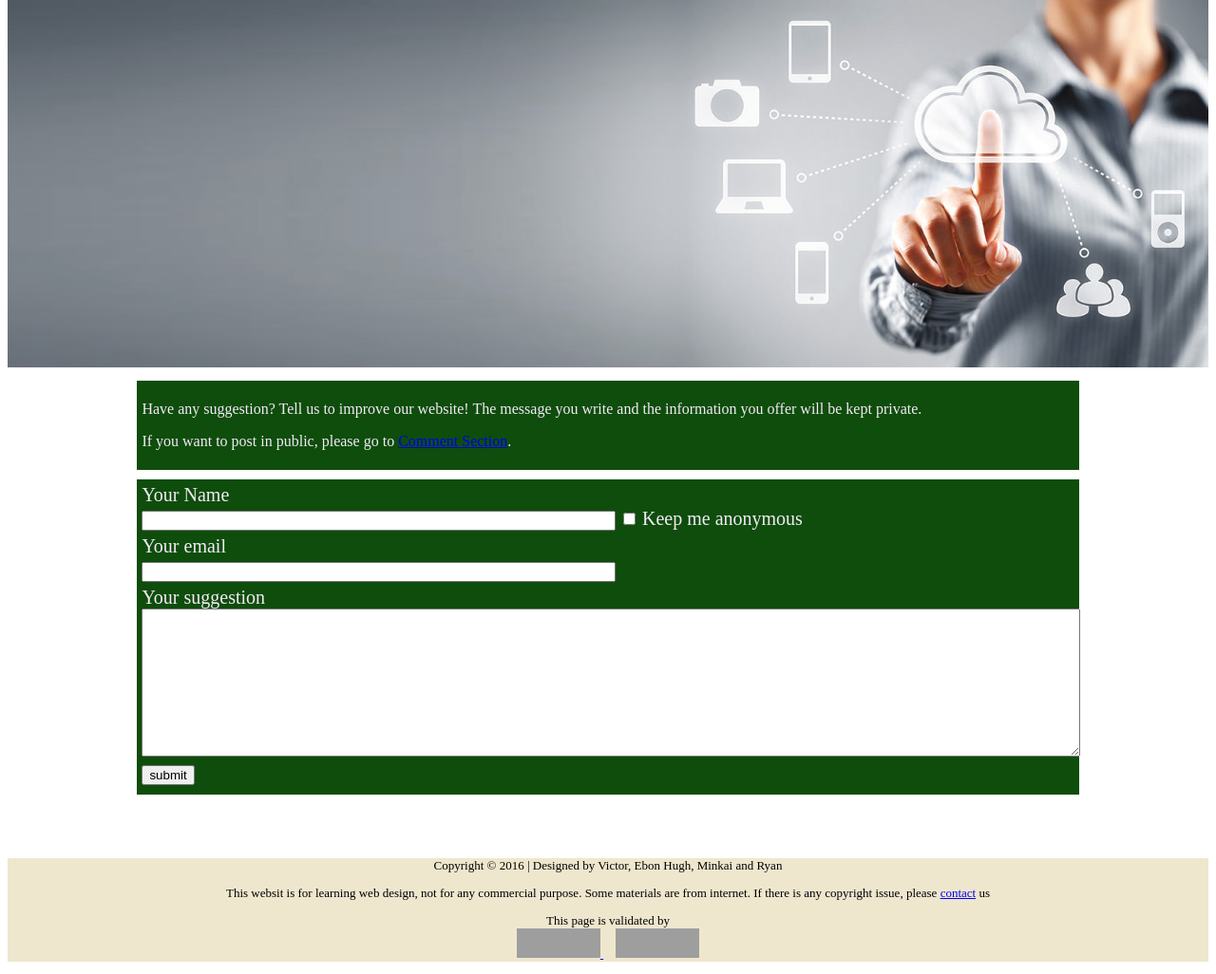
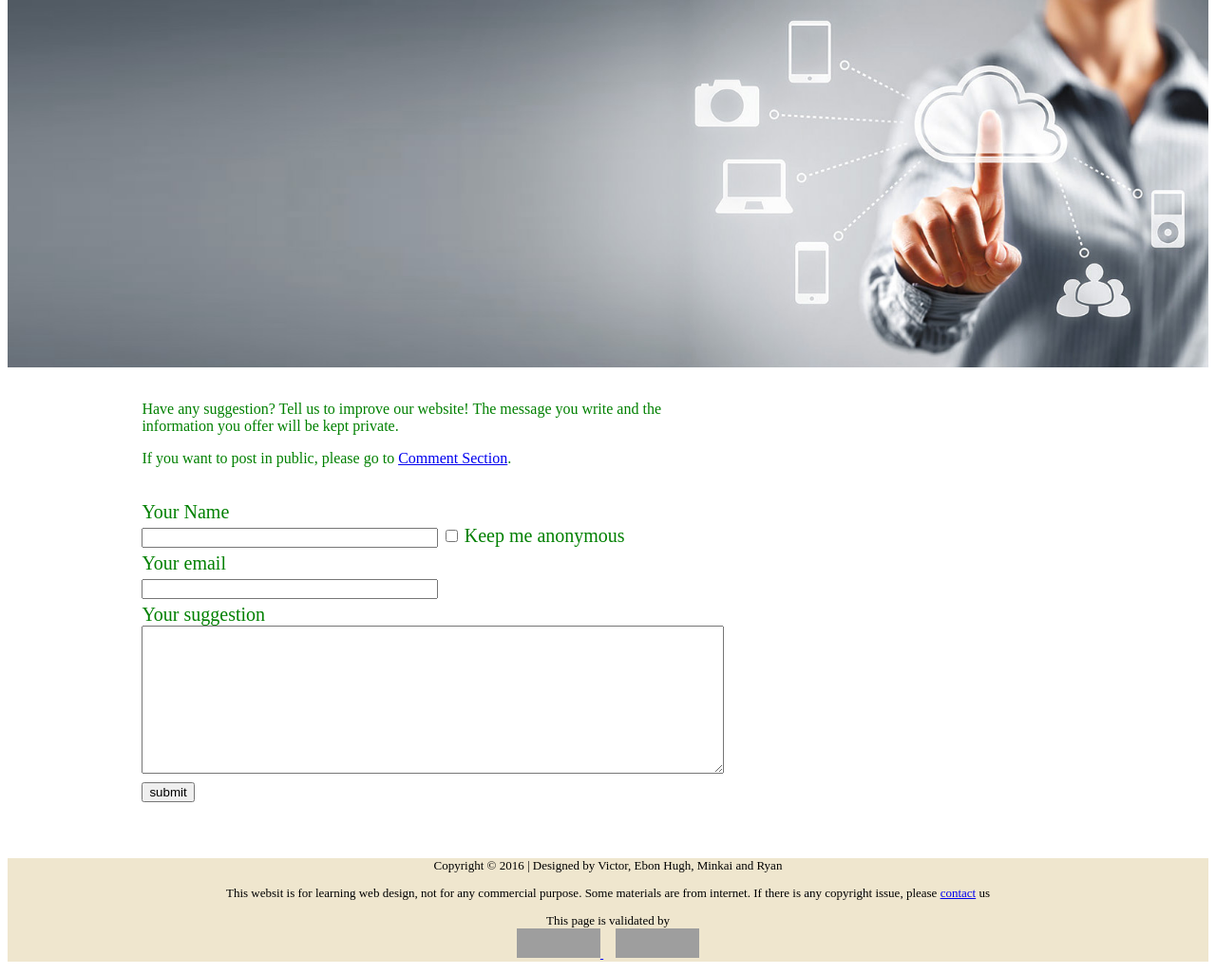
Before and after one commit to ryanhhtan/G12, a PHP site: page /html/contact.html in a window 1280 px wide. Shown: the part 119-1145 px from the top of the page at 95% size. Run offline with PHP 8.4, Linux system fonts and the light colour scheme; grey boxes are pictures that could not be loaded.

Commit message:
change colors and size

```diff
--- a/html/contact.html
+++ b/html/contact.html
@@ -32,7 +32,7 @@
 						<label for="email">Your email</label><br>
 						<input type="text" id="email" class="textfield" name="email"><br>
 						<label for="suggestion">Your suggestion</label><br>
-						<textarea id="suggestion" rows="10" cols="50" name="suggestion"></textarea><br>
+						<textarea id="suggestion" rows="10" cols="30" name="suggestion"></textarea><br>
 						<input type="submit" value="submit">
 					</form>
 				</div>
--- a/style/homepage.css
+++ b/style/homepage.css
@@ -50,6 +50,7 @@ input {
 }
 
 label {
+
 	margin-top: 5px;
 	margin-bottom: 5px;
 	font-size: 20px;
@@ -64,10 +65,12 @@ textarea {
 }
 
 .contactus {
+
 	margin: 10px;
-	background-color: #0E4D0B;
-	color: #F4EAF7;
+	background-color: white;
+	color: green;
 	padding: 5px;
+    width: 60%;
 }
 
 #contactpage {
--- a/style/schoolstyle.css
+++ b/style/schoolstyle.css
@@ -55,5 +55,6 @@
         }
         .banner{
             background-image: url("../images/banner.jpg");
-            width:100%;
+            background-size: 100%;
+
         }
```
Also changed, not shown: style/sightstyle.css (+2 -21 lines).
